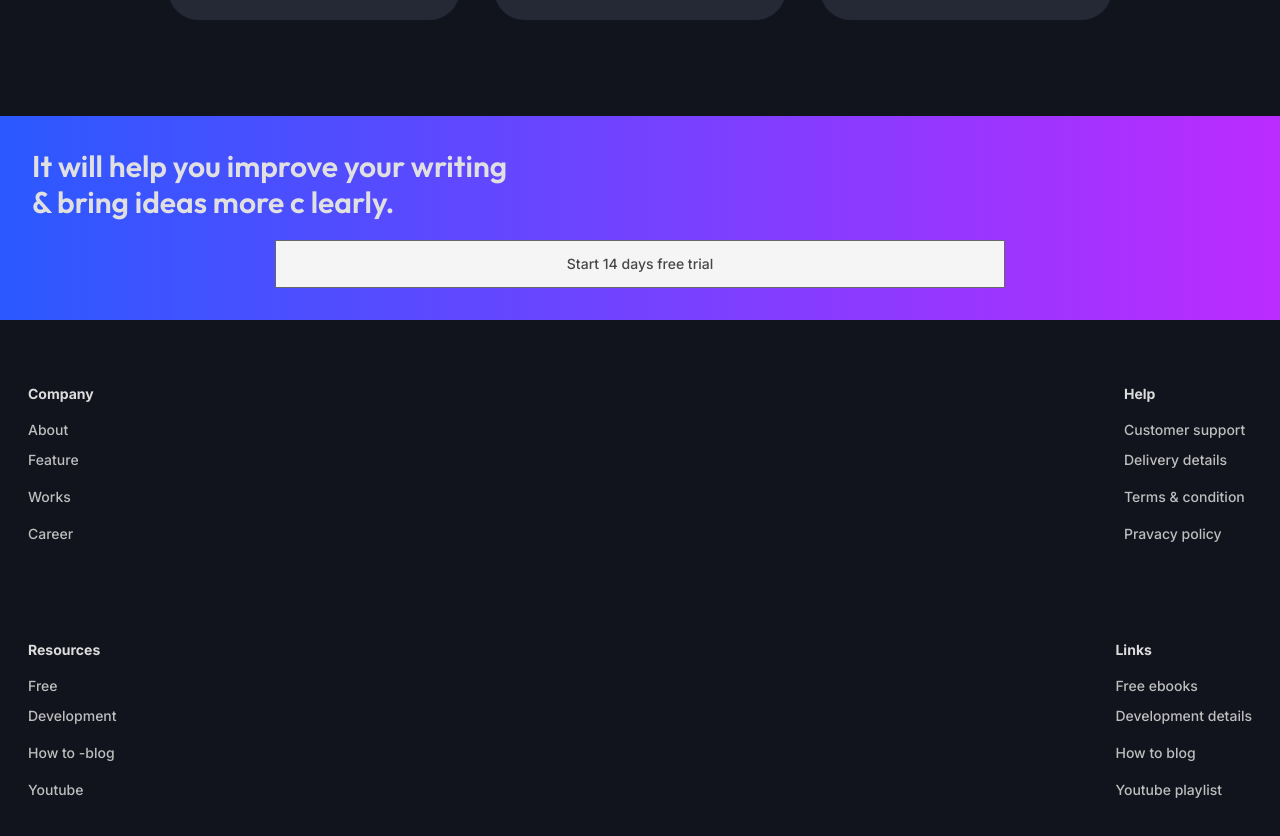
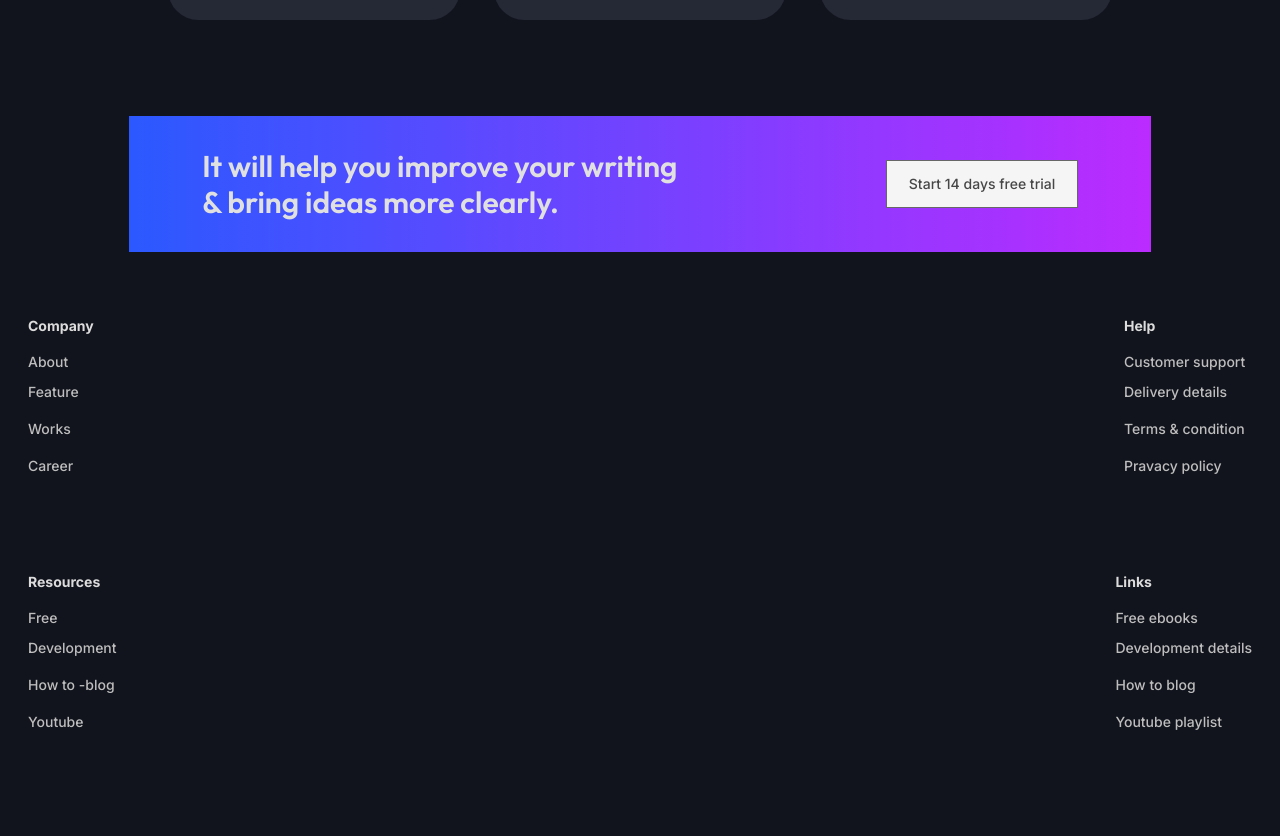
Before and after one commit to druvkotwani/Figma-to-Code, a React (Vite) app in the folder Project1/: page / in a window 1280 px wide. Shown: the part 4238-5074 px from the top of the page. After the commit the page ends 5034 px from the top, so only its background shows below. Built offline with nearby package versions, Linux system fonts and the light colour scheme.

Commit message:
purple sectoin

```diff
--- a/Project1/src/App.jsx
+++ b/Project1/src/App.jsx
@@ -29,16 +29,17 @@ export default function App() {
       <Testimonial />
       <CardSection />
 
-      <div className="bg-[linear-gradient(90deg,_#2b59ff_0%,#bb2bff_100%)] bg-cover bg-50%_50% bg-blend-normal bg-no-repeat flex flex-col justify-center gap-5 w-full items-center p-8">
-        <div className="text-3xl font-['Outfit'] font-semibold text-[#e0e0e0] w-full">
+
+      <div className="md:w-[768px] lg:w-[1022px] mx-auto bg-[linear-gradient(90deg,_#2b59ff_0%,#bb2bff_100%)] bg-cover bg-50%_50% bg-blend-normal bg-no-repeat md:flex-row flex flex-col justify-center gap-[102px] w-full items-center p-8">
+        <p className="text-3xl font-['Outfit'] font-semibold text-[#e0e0e0] w-[582px]">
           It will help you improve your writing
-          <br />& bring ideas more c learly.
-        </div>
-        <div className="border-solid border-[#676767] bg-[#f5f5f5] flex flex-col justify-center w-3/5 h-12 shrink-0 items-center border">
-          <div className="text-sm font-['Inter'] font-medium text-[#474747]">
+          <br />& bring ideas more clearly.
+        </p>
+        <button className="border-solid border-[#676767] bg-[#f5f5f5] flex flex-col justify-center md:w-1/5 w-3/5 h-12 shrink-0 items-center border">
+          <p className="text-sm font-['Inter'] font-medium text-[#474747]">
             Start 14 days free trial
-          </div>
-        </div>
+          </p>
+        </button>
       </div>
       <Footer />
     </div>
--- a/Project1/src/components/Results.jsx
+++ b/Project1/src/components/Results.jsx
@@ -6,11 +6,11 @@ const Results = () => {
     return (
         <div className='inline-flex flex-col justify-center items-center gap-[40px] '>
 
-            <div className=' w-[50%]  mt-16 pl-5 pr-8 '>
+            <div className=' w-full mt-16 pl-5 pr-8'>
                 <div className="relative flex flex-col justify-end items-end ">
                     <img
                         src="https://file.rendit.io/n/BbbYofMFGMK97timZsum.svg"
-                        className="w-[268px] md:w-[375px] md:h-[415px] h-[297px] bg-[url(https://file.rendit.io/n/YSX5R7siCvNLr0SFrHg7.svg)] bg-cover bg-50%_50% bg-blend-normal bg-no-repeat absolute top-0 left-0"
+                        className="w-[268px] h-[297px] bg-[url(https://file.rendit.io/n/YSX5R7siCvNLr0SFrHg7.svg)] bg-cover bg-50%_50% bg-blend-normal bg-no-repeat absolute top-0 left-0"
                     />
                     <img
                         src="https://file.rendit.io/n/VNE5sn287CPPqtAzrJGI.svg"
```
